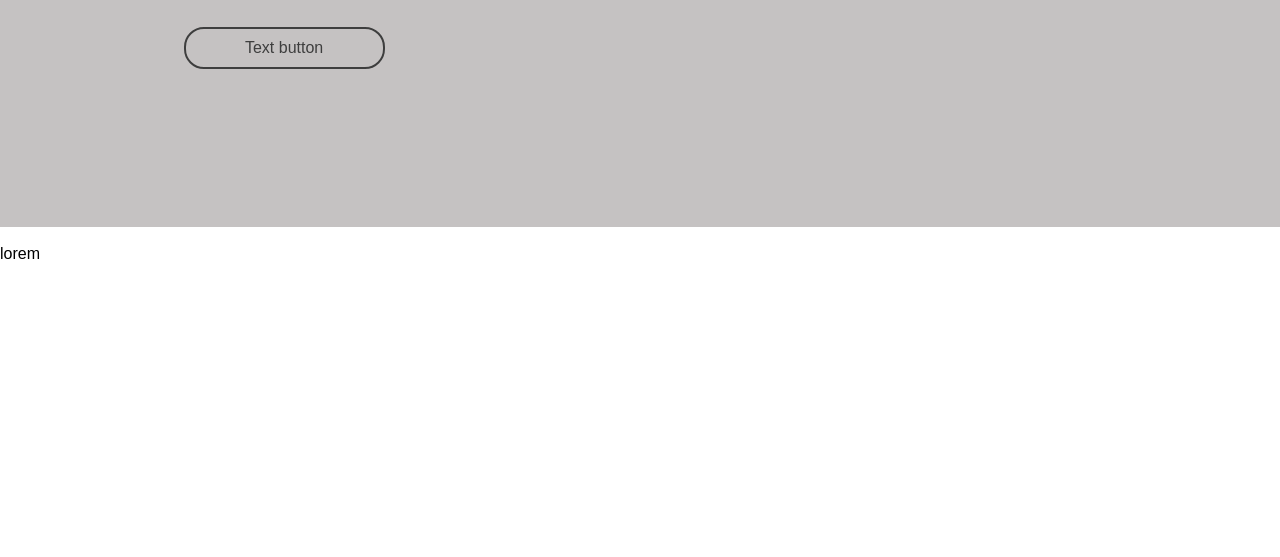
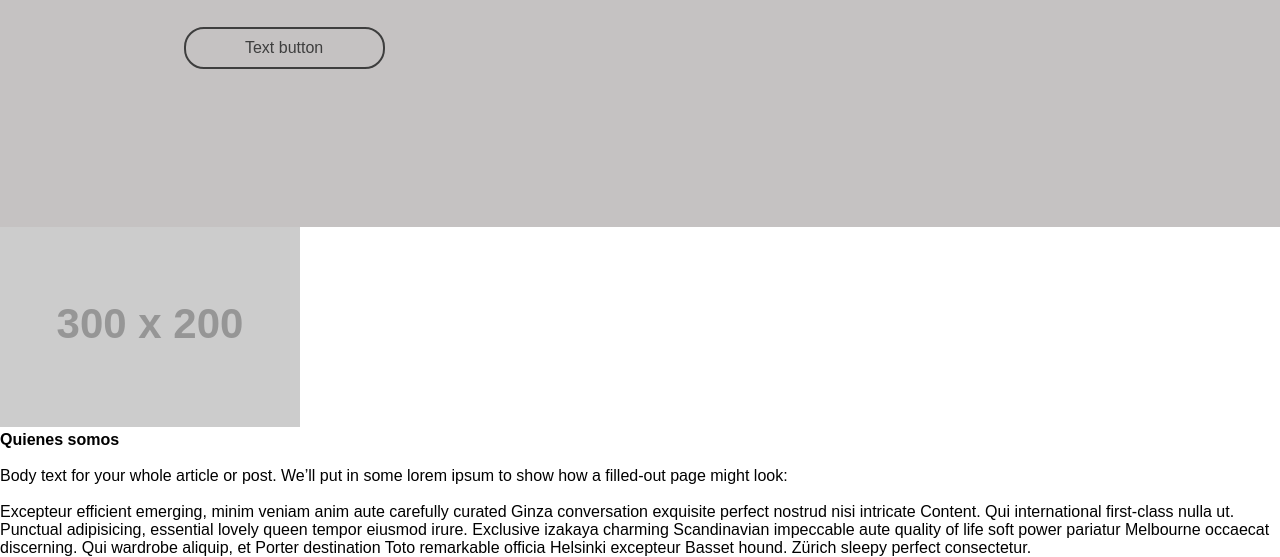
Before and after one commit to agarcram1/Taller-Git.github.io, a plain HTML site: page index.html in a window 1280 px wide. Shown: the part 304-861 px from the top of the page. Before the commit the page ends 800 px from the top, so only its background shows below. Drawn offline with Linux system fonts and the light colour scheme; placeholder pictures from the web are drawn by us.

Commit message:
Actualización información sección "sobre nosotros"

```diff
--- a/index.html
+++ b/index.html
@@ -29,9 +29,11 @@
 	</div>
   <div class="about-description">
     <div>
-      <img class="about-image">
+      <img class="about-image" src="https:dummyimage.com/300x200/dedede/adadad.jpg">
     </div>
-    <p>lorem
+    <p><strong>Quienes somos</strong><br></br>
+      Body text for your whole article or post. We’ll put in some lorem ipsum to show how a filled-out page might look: <br></br>
+      Excepteur efficient emerging, minim veniam anim aute carefully curated Ginza conversation exquisite perfect nostrud nisi intricate Content. Qui  international first-class nulla ut. Punctual adipisicing, essential lovely queen tempor eiusmod irure. Exclusive izakaya charming Scandinavian impeccable aute quality of life soft power pariatur Melbourne occaecat discerning. Qui wardrobe aliquip, et Porter destination Toto remarkable officia Helsinki excepteur Basset hound. Zürich sleepy perfect consectetur.
     </p>
   </div>
 </html>
```
